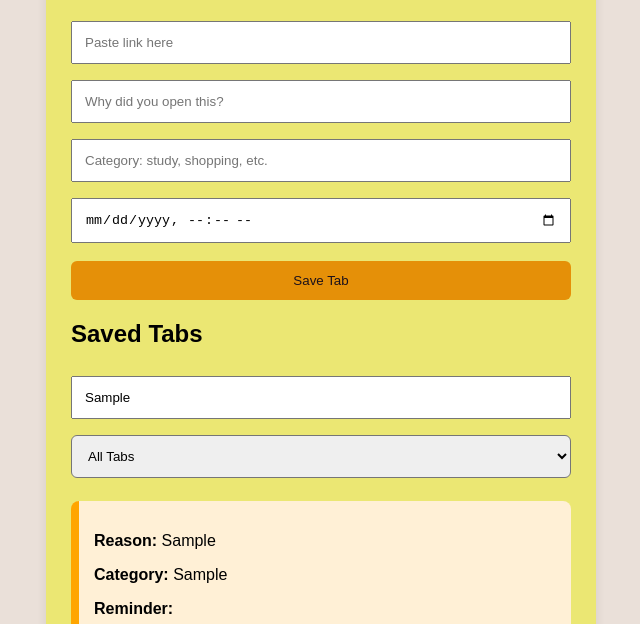
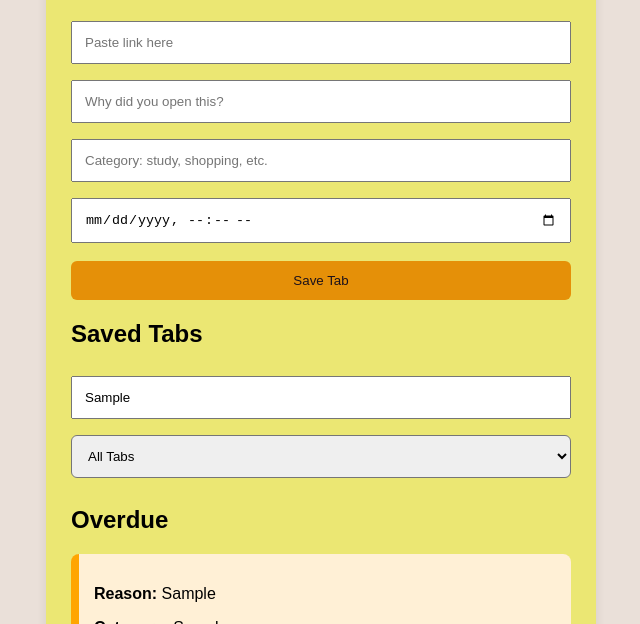
Before and after one commit to mekhlasingh9818-coder/Intent-Tabs, a plain HTML site: page index.html in a window 1280 px wide. Both pictures are taken after typing "Sample", "Sample", "Sample", "Sample" into the empty fields and a click on the button "Save Tab". Shown: the part 176-800 px from the top of the page, without its empty margins (319-959 px from the left). Drawn offline with Linux system fonts and the light colour scheme.

Commit message:
Added reminder sections for overdue and due today tabs

```diff
--- a/index.html
+++ b/index.html
@@ -29,7 +29,13 @@
   <option value="pending">Pending</option>
   <option value="done">Done</option>
 </select>
+    <h2>Overdue</h2>
+    <div id="overdueList"></div>
 
+    <h2>Due Today</h2>
+    <div id="todayList"></div>
+
+    <h2>Upcoming</h2>
     <div id="tabsList"></div>
   </div>
 
--- a/script.js
+++ b/script.js
@@ -32,11 +32,16 @@ function saveTab() {
 
 function displayTabs() {
   let tabsList = document.getElementById("tabsList");
+  let overdueList = document.getElementById("overdueList");
+  let todayList = document.getElementById("todayList");
   let searchValue = document
   .getElementById("searchInput")
   .value.toLowerCase();
   let statusFilter = document.getElementById("statusFilter").value;
+  let today = new Date().toISOString().split("T")[0];
   tabsList.innerHTML = "";
+  overdueList.innerHTML = "";
+  todayList.innerHTML = "";
 
   tabs.forEach((tab, index) => {
     if (
@@ -52,7 +57,18 @@ function displayTabs() {
     if (statusFilter === "done" && tab.done === false) {
       return;
     }
-    tabsList.innerHTML += `
+
+    let reminderDate = tab.reminder.split("T")[0];
+
+    let targetList = tabsList;
+
+    if (reminderDate < today && !tab.done) {
+      targetList = overdueList;
+    } else if (reminderDate === today && !tab.done) {
+      targetList = todayList;
+    }
+
+    targetList.innerHTML += `
       <div class="tab-card ${tab.done ? 'done-tab' : 'pending-tab'}">
         <p><strong>Reason:</strong> ${tab.reason}</p>
         <p><strong>Category:</strong> ${tab.category}</p>
```
